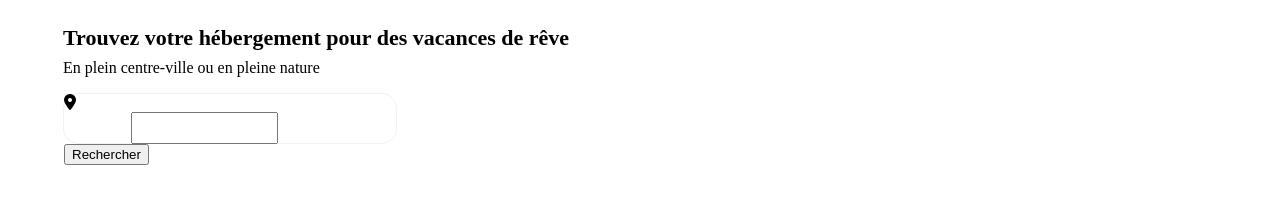
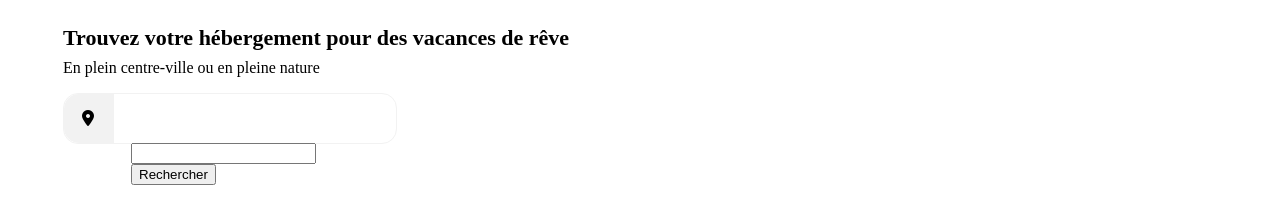
Before and after one commit to SamiNassim/OCProject2, a plain HTML site: page index.html in a window 1280 px wide. Shown: the part 48-272 px from the top of the page. Drawn offline with Linux system fonts and the light colour scheme.

Commit message:
Changed some CSS to the search bar and added a form

```diff
--- a/index.html
+++ b/index.html
@@ -20,7 +20,10 @@
     <p class="subtitle">En plein centre-ville ou en pleine nature</p>
 </header>
 <body>
-    <div class="search__bar"><i class="fa-solid fa-location-dot"></i><input type="search" class="search__field"><button class="search__button">Rechercher</button></div>
+    <div class="search__bar">
+        <div class="location__icon"><i class="fa-solid fa-location-dot"></i></div>
+            <form name="formulaire" type="text" class="search__field"><input type="text" name="recherche"><input type="submit" value="Rechercher" class="search__button">
+    </div>
     <main>
 
     </main>
--- a/style.css
+++ b/style.css
@@ -95,18 +95,28 @@ header {
 
     height: 21px;
     width: 147px;
-    padding-top: 14px;
-    padding-bottom: 14px;
     margin-left: 67px;
-    margin-right: 118px;
 
 }
 
 .search__button {
 
+;
+
 }
 
-.fa-solid fa-location-dot {
+.fa-solid.fa-location-dot {
 
+    margin-left: 18px;
     margin-top: 16px;
+
 }
+
+.location__icon {
+
+    width: 50px;
+    height: 49px;
+    background-color: #F2F2F2;
+    border-radius: 15px 0px 0px 15px;
+
+}
```
